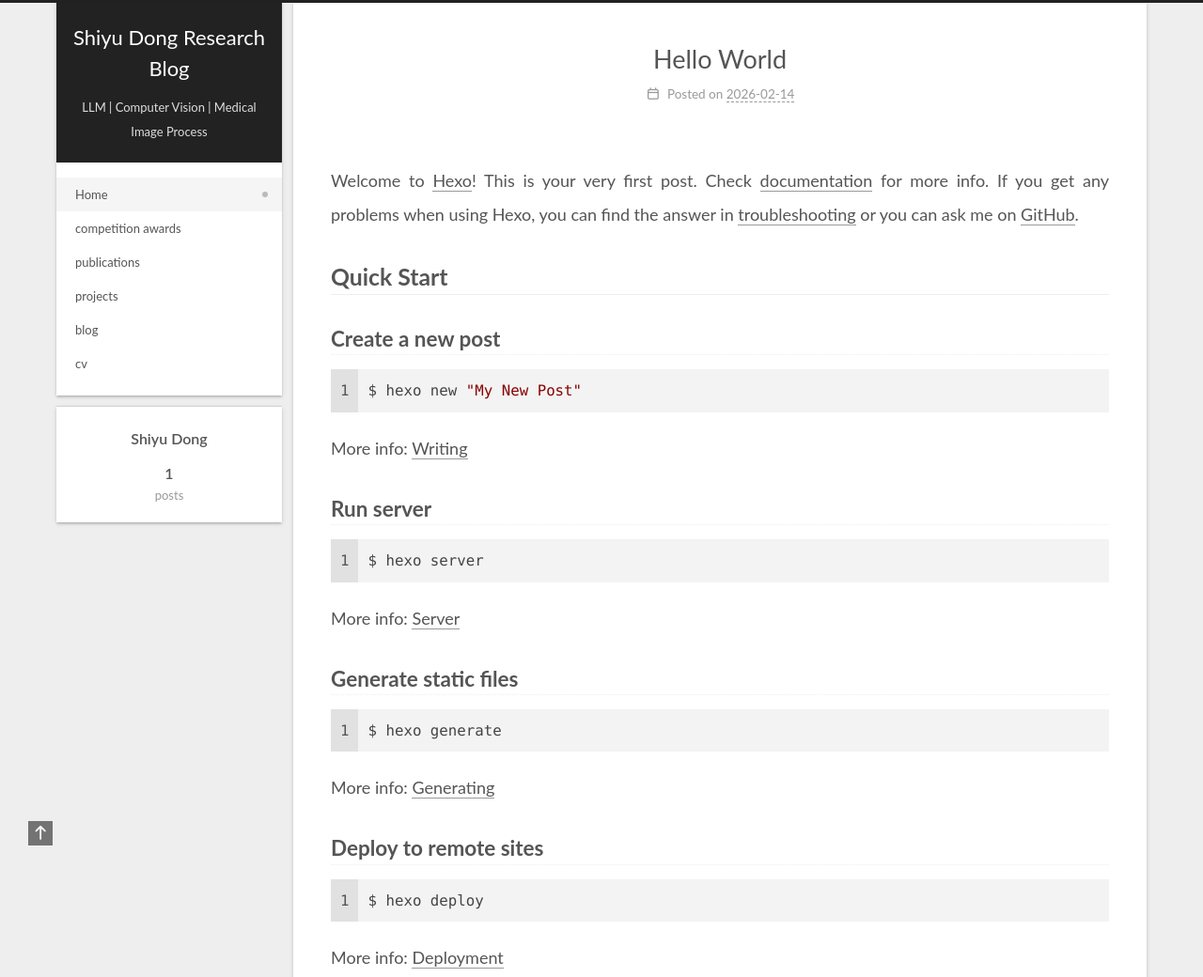
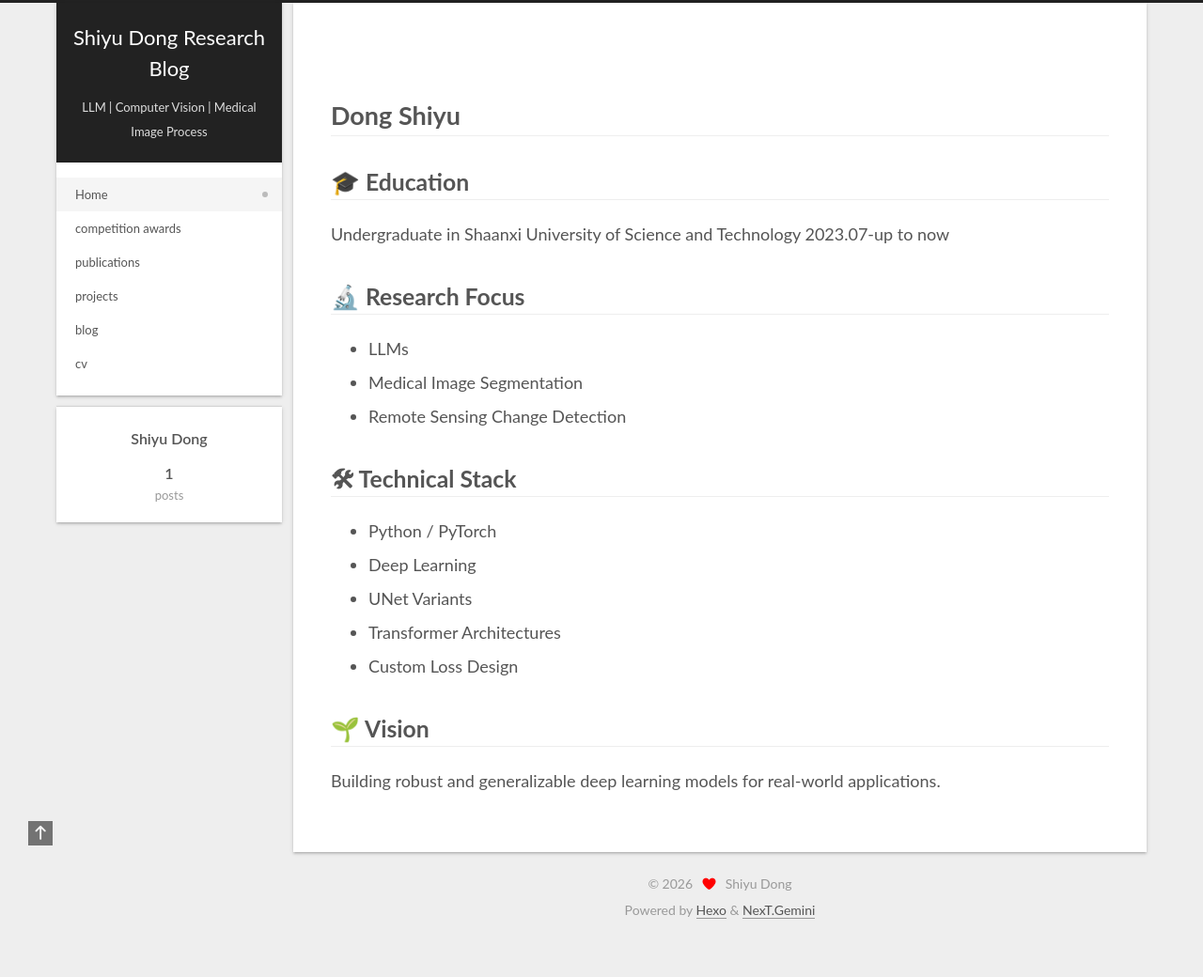
Before and after one commit to meiyanxindongruchu/meiyanxindongruchu.github.io, a plain HTML site: page index.html in a window 1280 px wide. Shown: the top 1040 px of the page at 94% size. After the commit the page ends 1003 px from the top, so only its background shows below. Drawn offline with nearby package versions, Linux system fonts and the light colour scheme.

Commit message:
Site updated: 2026-02-14 15:25:10

```diff
--- a/css/main.css
+++ b/css/main.css
@@ -1394,7 +1394,7 @@ pre code {
     vertical-align: middle;
   }
   .links-of-author a::before {
-    background: #afb891;
+    background: #e8ff09;
     display: inline-block;
     margin-right: 3px;
     transform: translateY(-2px);
--- a/index.html
+++ b/index.html
@@ -163,81 +163,50 @@
 
 
 
-<div class="post-block">
+    <div class="post-block" lang="en"><header class="post-header">
 
+<h1 class="post-title" itemprop="name headline">
+</h1>
 
-
-  <article itemscope itemtype="http://schema.org/Article" class="post-content" lang="">
-    <link itemprop="mainEntityOfPage" href="http://example.com/2026/02/14/hello-world/">
-
-    <span hidden itemprop="author" itemscope itemtype="http://schema.org/Person">
-      <meta itemprop="image" content="/images/avatar.gif">
-      <meta itemprop="name" content="Shiyu Dong">
-    </span>
-
-    <span hidden itemprop="publisher" itemscope itemtype="http://schema.org/Organization">
-      <meta itemprop="name" content="Shiyu Dong Research Blog">
-      <meta itemprop="description" content="">
-    </span>
-
-    <span hidden itemprop="post" itemscope itemtype="http://schema.org/CreativeWork">
-      <meta itemprop="name" content=" | Shiyu Dong Research Blog">
-      <meta itemprop="description" content="">
-    </span>
-      <header class="post-header">
-        <h2 class="post-title" itemprop="name headline">
-          <a href="/2026/02/14/hello-world/" class="post-title-link" itemprop="url">Hello World</a>
-        </h2>
-
-        <div class="post-meta-container">
-          <div class="post-meta">
-    <span class="post-meta-item">
-      <span class="post-meta-item-icon">
-        <i class="far fa-calendar"></i>
-      </span>
-      <span class="post-meta-item-text">Posted on</span>
-
-
-      <time title="Created: 2026-02-14 12:09:42 / Modified: 12:06:48" itemprop="dateCreated datePublished" datetime="2026-02-14T12:09:42+08:00">2026-02-14</time>
-    </span>
-
-
+<div class="post-meta-container">
 </div>
 
-        </div>
-      </header>
+</header>
 
 
 
 
-    <div class="post-body" itemprop="articleBody">
-          <p>Welcome to <a target="_blank" rel="noopener" href="https://hexo.io/">Hexo</a>! This is your very first post. Check <a target="_blank" rel="noopener" href="https://hexo.io/docs/">documentation</a> for more info. If you get any problems when using Hexo, you can find the answer in <a target="_blank" rel="noopener" href="https://hexo.io/docs/troubleshooting.html">troubleshooting</a> or you can ask me on <a target="_blank" rel="noopener" href="https://github.com/hexojs/hexo/issues">GitHub</a>.</p>
-<h2 id="Quick-Start"><a href="#Quick-Start" class="headerlink" title="Quick Start"></a>Quick Start</h2><h3 id="Create-a-new-post"><a href="#Create-a-new-post" class="headerlink" title="Create a new post"></a>Create a new post</h3><figure class="highlight bash"><table><tr><td class="gutter"><pre><span class="line">1</span><br></pre></td><td class="code"><pre><span class="line">$ hexo new <span class="string">&quot;My New Post&quot;</span></span><br></pre></td></tr></table></figure>
+      <div class="post-body">
+        <!-- 首页内容 -->
+        <!-- 要更新首页内容，请编辑此文件 -->
+        <h1>Dong Shiyu</h1>
 
-<p>More info: <a target="_blank" rel="noopener" href="https://hexo.io/docs/writing.html">Writing</a></p>
-<h3 id="Run-server"><a href="#Run-server" class="headerlink" title="Run server"></a>Run server</h3><figure class="highlight bash"><table><tr><td class="gutter"><pre><span class="line">1</span><br></pre></td><td class="code"><pre><span class="line">$ hexo server</span><br></pre></td></tr></table></figure>
+<h2>🎓 Education</h2>
+<p>Undergraduate in Shaanxi University of Science and Technology 2023.07-up to now</p>
 
-<p>More info: <a target="_blank" rel="noopener" href="https://hexo.io/docs/server.html">Server</a></p>
-<h3 id="Generate-static-files"><a href="#Generate-static-files" class="headerlink" title="Generate static files"></a>Generate static files</h3><figure class="highlight bash"><table><tr><td class="gutter"><pre><span class="line">1</span><br></pre></td><td class="code"><pre><span class="line">$ hexo generate</span><br></pre></td></tr></table></figure>
+<h2>🔬 Research Focus</h2>
+<ul>
+<li>LLMs</li>
+<li>Medical Image Segmentation</li>
+<li>Remote Sensing Change Detection</li>
+</ul>
 
-<p>More info: <a target="_blank" rel="noopener" href="https://hexo.io/docs/generating.html">Generating</a></p>
-<h3 id="Deploy-to-remote-sites"><a href="#Deploy-to-remote-sites" class="headerlink" title="Deploy to remote sites"></a>Deploy to remote sites</h3><figure class="highlight bash"><table><tr><td class="gutter"><pre><span class="line">1</span><br></pre></td><td class="code"><pre><span class="line">$ hexo deploy</span><br></pre></td></tr></table></figure>
+<h2>🛠 Technical Stack</h2>
+<ul>
+<li>Python / PyTorch</li>
+<li>Deep Learning</li>
+<li>UNet Variants</li>
+<li>Transformer Architectures</li>
+<li>Custom Loss Design</li>
+</ul>
 
-<p>More info: <a target="_blank" rel="noopener" href="https://hexo.io/docs/one-command-deployment.html">Deployment</a></p>
+<h2>🌱 Vision</h2>
+<p>Building robust and generalizable deep learning models for real-world applications.</p>
+      </div>
+
 
 
     </div>
-
-
-
-
-
-    <footer class="post-footer">
-        <div class="post-eof"></div>
-
-    </footer>
-  </article>
-</div>
 
 
 
```
